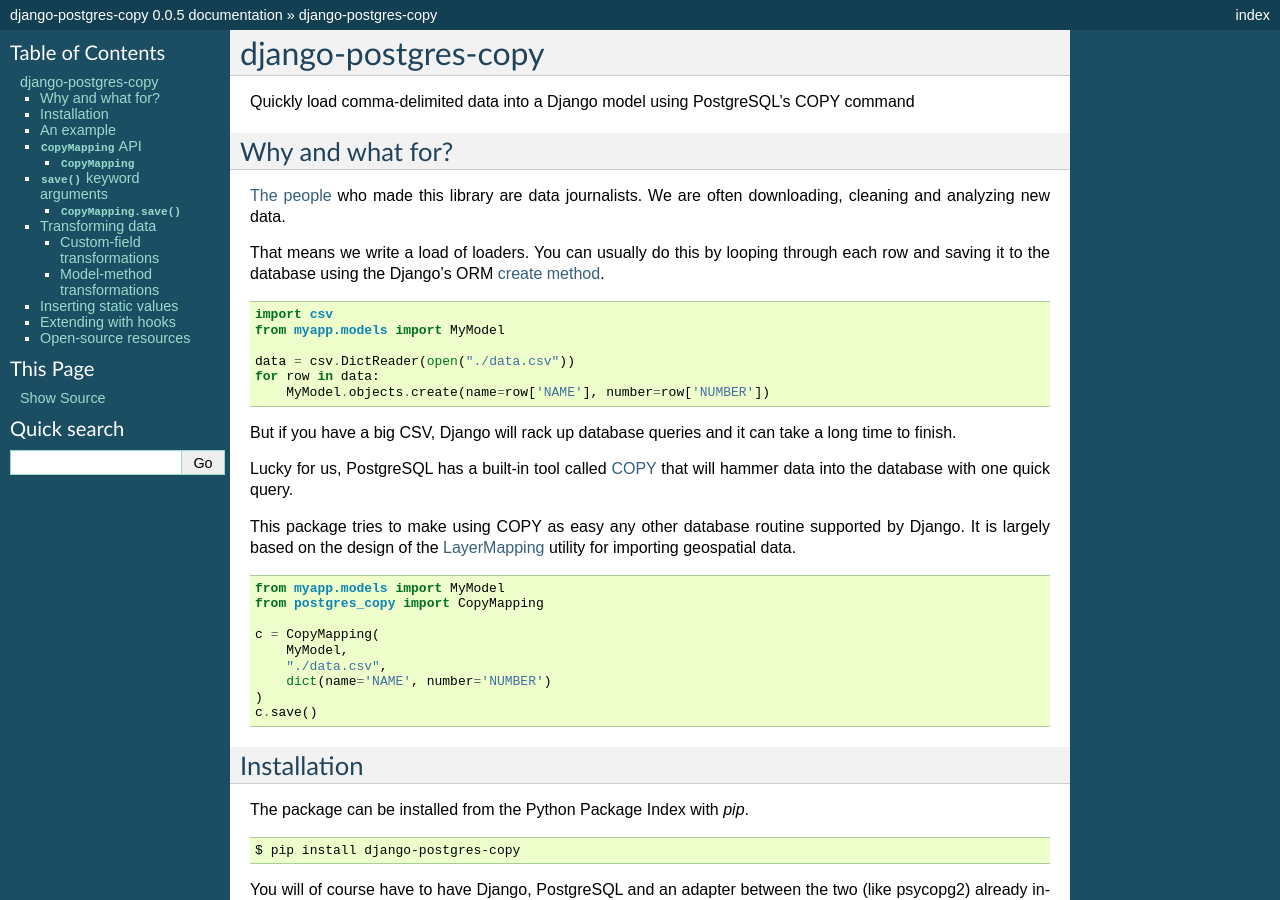
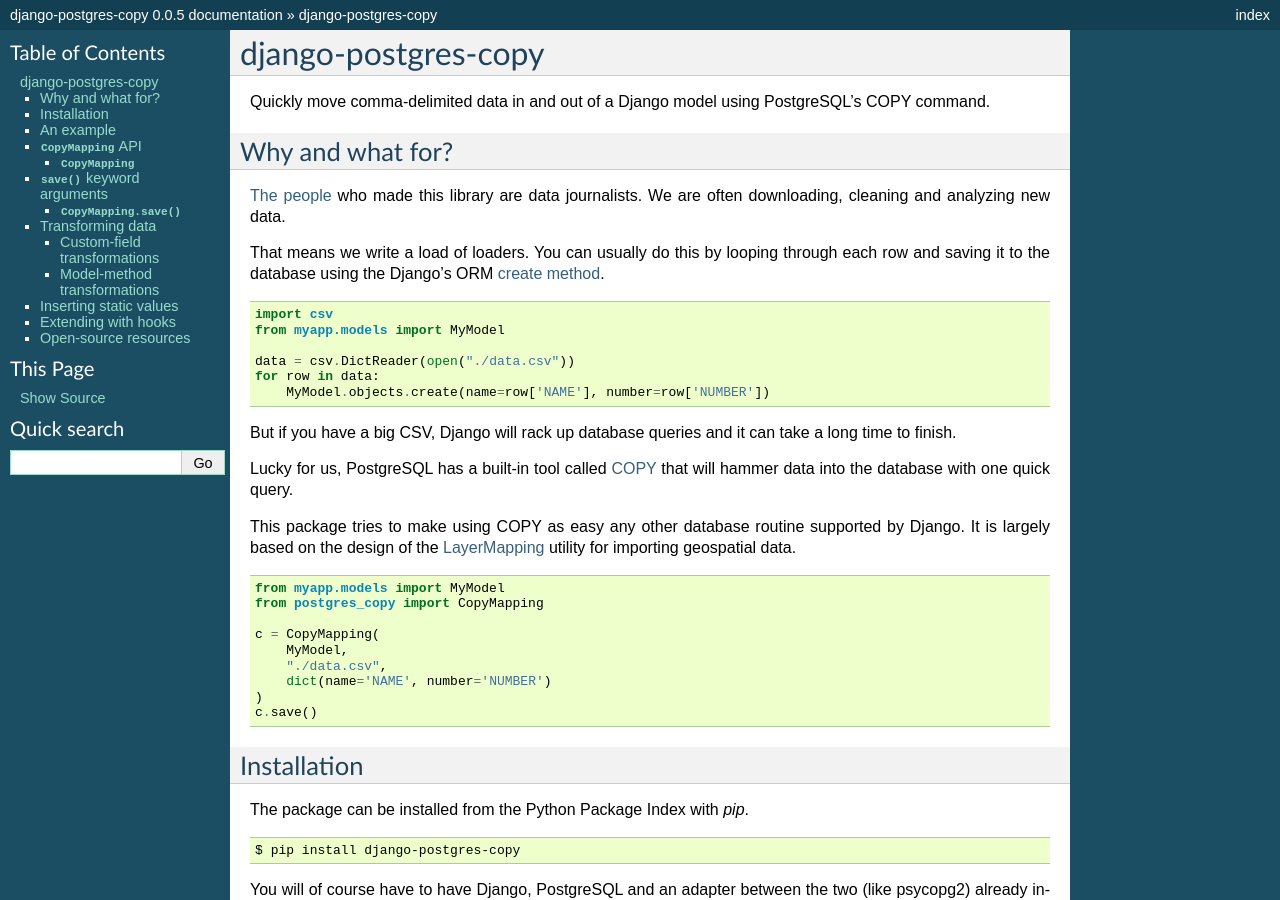
Before and after one commit to palewire/django-postgres-copy, a Sphinx documentation site: the page built from docs/index.rst, in a window 1280 px wide and 900 px high. Built offline with Sphinx 7.4.7, drawn with Linux system fonts in a browser that asks for light colours.

Commit message:
Update description

```diff
--- a/docs/index.rst
+++ b/docs/index.rst
@@ -1,7 +1,8 @@
+====================
 django-postgres-copy
 ====================
 
-Quickly load comma-delimited data into a Django model using PostgreSQL's COPY command
+Quickly move comma-delimited data in and out of a Django model using PostgreSQL's COPY command.
 
 
 Why and what for?
--- a/setup.py
+++ b/setup.py
@@ -35,8 +35,8 @@ class TestCommand(Command):
 
 setup(
     name='django-postgres-copy',
-    version='0.2.3',
-    description="Quickly load comma-delimited data into a Django model using PostgreSQL's COPY command",
+    version='2.0.0',
+    description="Quickly move comma-delimited data in and out of a Django model using PostgreSQL's COPY command.",
     author='Ben Welsh',
     author_email='ben.welsh@gmail.com',
     url='http://django-postgres-copy.californiacivicdata.org/',
```
Also changed, not shown: README.md (+1 -1 lines).
